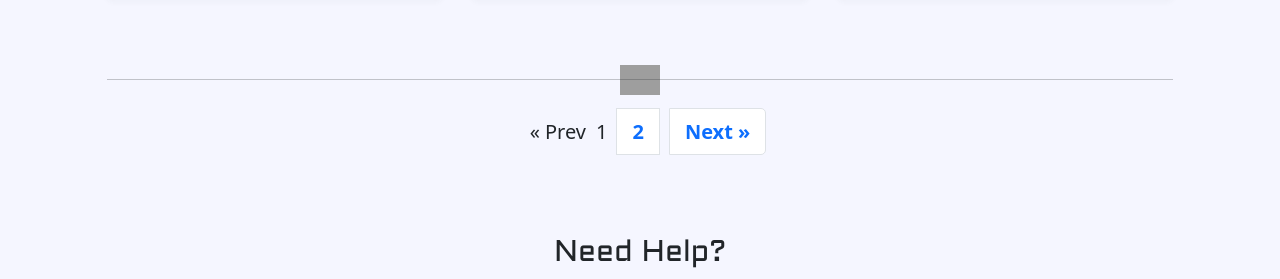
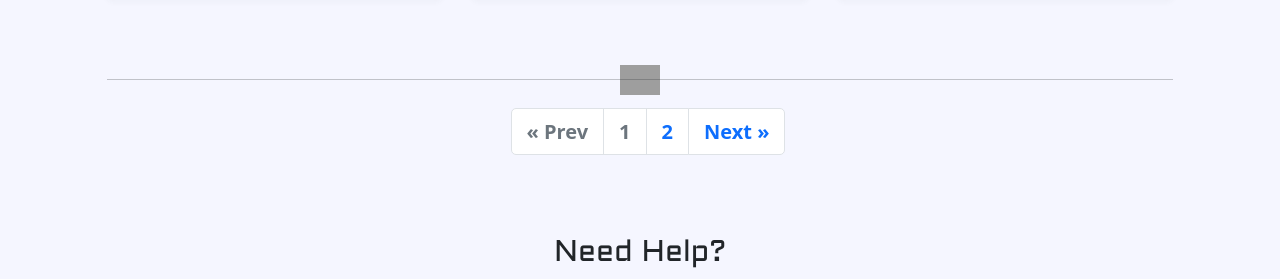
Before and after one commit to DR-00/site, a Jekyll site: the page built from blog.html, in a window 1280 px wide. Shown: the part 2036-2315 px from the top of the page. Built offline with Jekyll 4.4.1, drawn with Linux system fonts in a browser that asks for light colours; grey boxes are pictures that could not be loaded.

Commit message:
pagination fix, post avatar

```diff
--- a/_includes/pagination.html
+++ b/_includes/pagination.html
@@ -11,31 +11,23 @@
       {% if total_pages > 1 %}
       <ul class="pagination">
 
-          {% if current_page > 1 %}
-              {% if current_page == 2 %}
-                  <li class="page-item"><a class="ml-1 mr-1 page-link" href="/blog/">&laquo; Prev</a></li>
+          {% assign prev_page = current_page | minus: 1 %}
+          <li class="page-item{% unless current_page > 1 %} disabled{% endunless %}">
+            <a class="ml-1 mr-1 page-link" href="{% if current_page > 1 %}{% if prev_page == 1 %}/blog/{% else %}/blog/page{{ prev_page }}/{% endif %}{% else %}#{% endif %}">&laquo; Prev</a>
+          </li>
+          {% for page_num in (1..total_pages) %}
+            <li class="page-item{% if page_num == current_page %} disabled{% endif %}">
+              {% if page_num == current_page %}
+                <a class="ml-1 mr-1 page-link disabled">{{ page_num }}</a>
               {% else %}
-                  <li class="page-item"><a class="ml-1 mr-1 page-link" href="/blog/page{{ current_page | minus: 1 }}/">&laquo; Prev</a></li>
+                <a class="ml-1 mr-1 page-link" href="{% if page_num == 1 %}/blog/{% else %}/blog/page{{ page_num }}/{% endif %}">{{ page_num }}</a>
               {% endif %}
-          {% else %}
-              <li class="page-item">&laquo; Prev</li>
-          {% endif %}
-
-          {% for page_num in (1..total_pages) %}
-              {% if page_num == current_page %}
-                  <li class="page-item"><span class="ml-1 mr-1 page-item disabled">{{ page_num }}</span></li>
-              {% elsif page_num == 1 %}
-                  <li class="page-item"><a class="ml-1 mr-1 page-link" href="/blog/">{{ page_num }}</a></li>
-              {% else %}
-                  <li class="page-item"><a class="ml-1 mr-1 page-link" href="/blog/page{{ page_num }}/">{{ page_num }}</a></li>
-              {% endif %}
+            </li>
           {% endfor %}
-
-          {% if current_page < total_pages %}
-              <li class="page-item"><a class="ml-1 mr-1 page-item page-link" href="/blog/page{{ current_page | plus: 1 }}/">Next &raquo;</a></li>
-          {% else %}
-              <li class="page-item">Next &raquo;</li>
-          {% endif %}
+          {% assign next_page = current_page | plus: 1 %}
+          <li class="page-item{% unless current_page < total_pages %} disabled{% endunless %}">
+            <a class="ml-1 mr-1 page-link" href="{% if current_page < total_pages %}/blog/page{{ next_page }}/{% else %}#{% endif %}">Next &raquo;</a>
+          </li>
       </ul>
       {% endif %}
   </span>
--- a/_layouts/post.html
+++ b/_layouts/post.html
@@ -45,11 +45,11 @@ title: Blog
         <div class="card">
           <div class="card-body p-3 p-md-5">
             {% assign author = site.authors[page.author] %}
-            <div class="flex-vertical-center mb-4">
+            <div class="d-flex align-items-center mb-4">
               <figure class="avatar d-inline-block" style="align-items: center;">
                 <img src="{{site.baseurl}}/{{ author.avatar }}" alt="...">
               </figure>
-              <div class="ml-2">
+              <div class="mx-3">
                 <p class="text-dark text-small mb-0">Written by <span class="text-primary">{{ author.display_name }}</span></p>
                 <p class="text-dark text-small text-italic mb-0">{{ page.date | date_to_string }}</p>
               </div>
--- a/css/styles.scss
+++ b/css/styles.scss
@@ -184,7 +184,6 @@ border-radius: 100%;
   display: flex;
   justify-content: center;
   align-items: center;
-  gap: 0.5rem;
 }
 
 // Responsive video container
```
